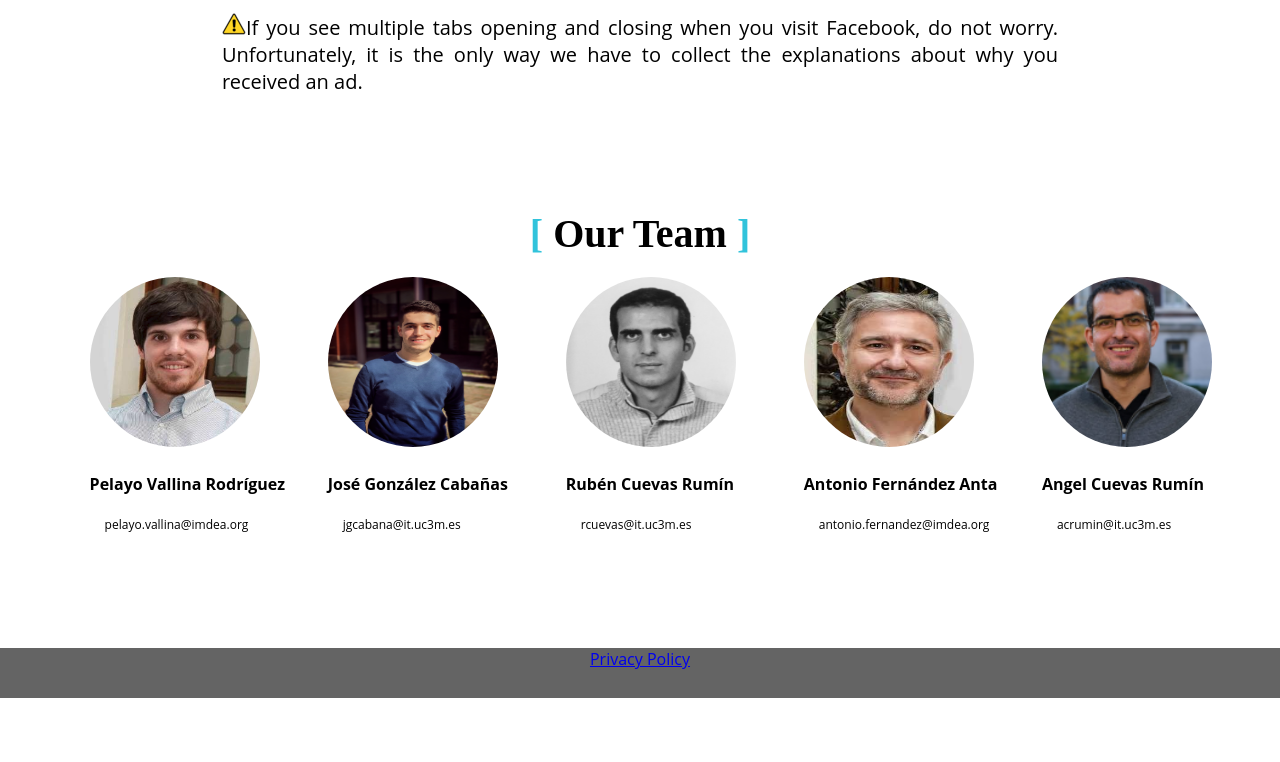
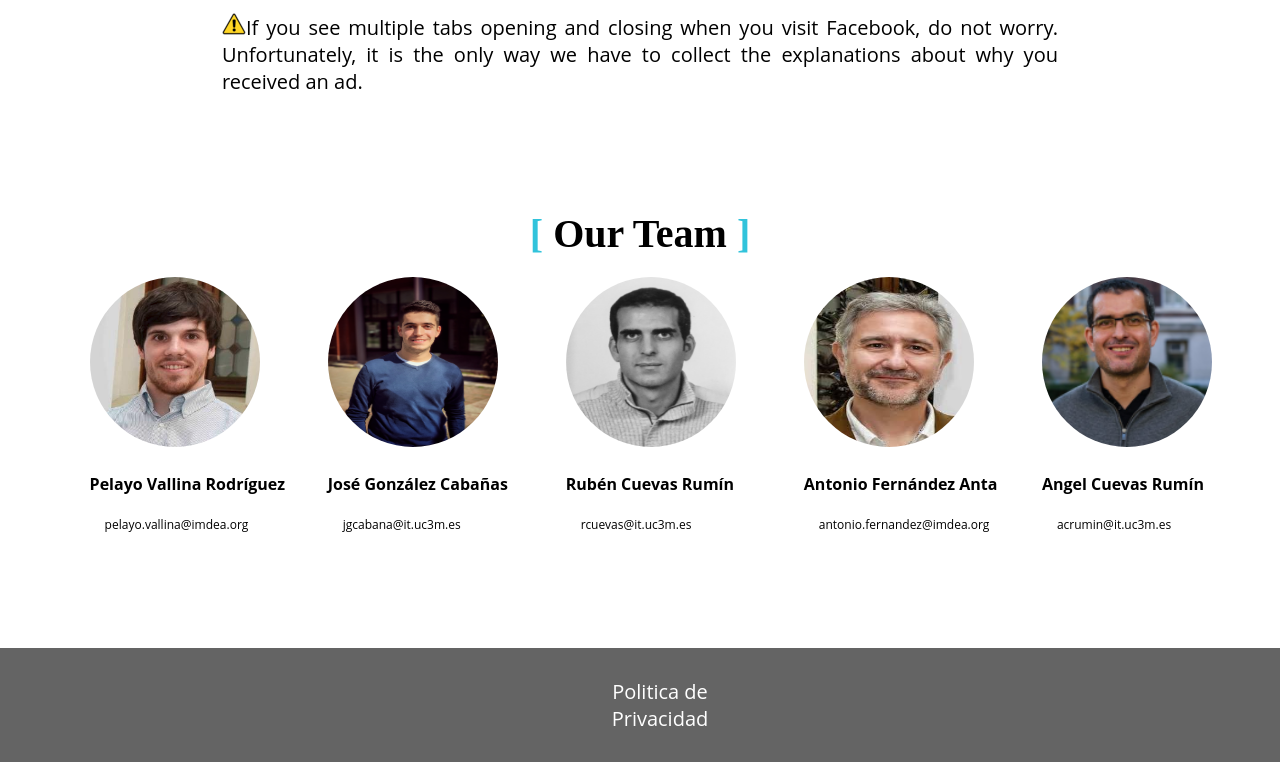
Before and after one commit to overprofilingproject/overprofilingproject.github.io, a plain HTML site: page index.html in a window 1280 px wide. Shown: the part 3158-3920 px from the top of the page. Before the commit the page ends 3856 px from the top, so only its background shows below. Drawn offline with Linux system fonts and the light colour scheme.

Commit message:
Added button Privacy Policy

```diff
--- a/css/style.css
+++ b/css/style.css
@@ -252,3 +252,31 @@ footer{
   text-align: center;
   font-size: 14px;
 }
+.footer_link{
+  font-size: 16px;
+  font-family: 'Open Sans', sans-serif;
+}
+
+.footer_menu_ul{
+  list-style-type: none;
+  margin-left: 42%;
+  margin-right:42%;
+}
+.footer_menu_ul li{
+  float: center;
+  padding: 7px 7px;
+}
+
+.footer_menu_ul li a {
+  background-color: transparent;
+  display: block;
+  color: white;
+  text-align: center;
+  padding: 7px 8px;
+  font-size: 20px;
+  text-decoration: none;
+}
+
+.footer_menu_ul li a:hover {
+  background-color: #111;
+}
--- a/index.html
+++ b/index.html
@@ -178,7 +178,10 @@ The online advertising ecosystem is one of the main funding sources of the inter
           </div>
      </section>
   <footer>
-    <a href="privacy_policy.html">Privacy Policy</a>
-</footer>
+    <nav>
+      <ul class="footer_menu_ul">
+        <li class="element_menu_header"><a href="privacy_policy.html">Politica de Privacidad</a></li>
+      </ul>
+  </footer>
   </body>
 </html>
```
Also changed, not shown: es.html (+5 -0 lines).
